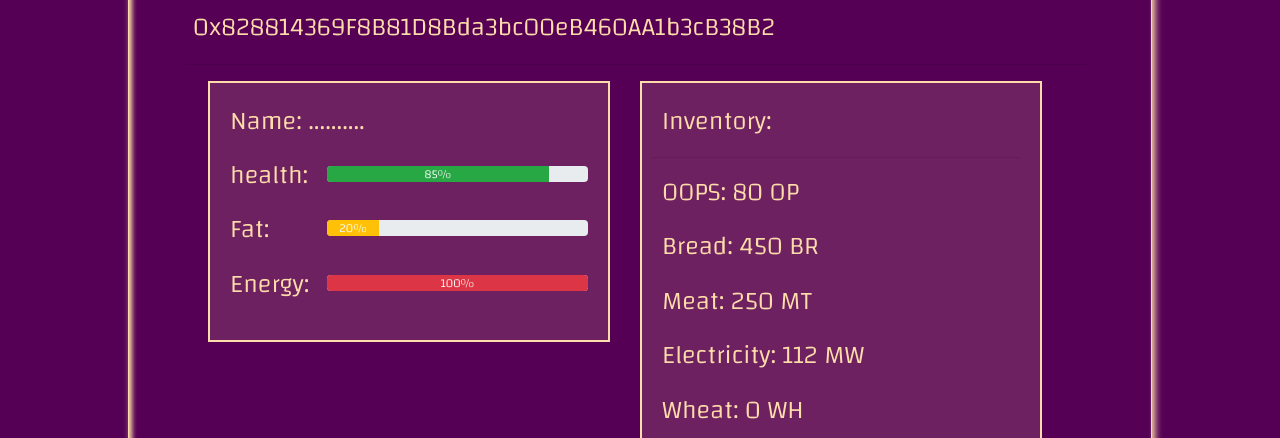
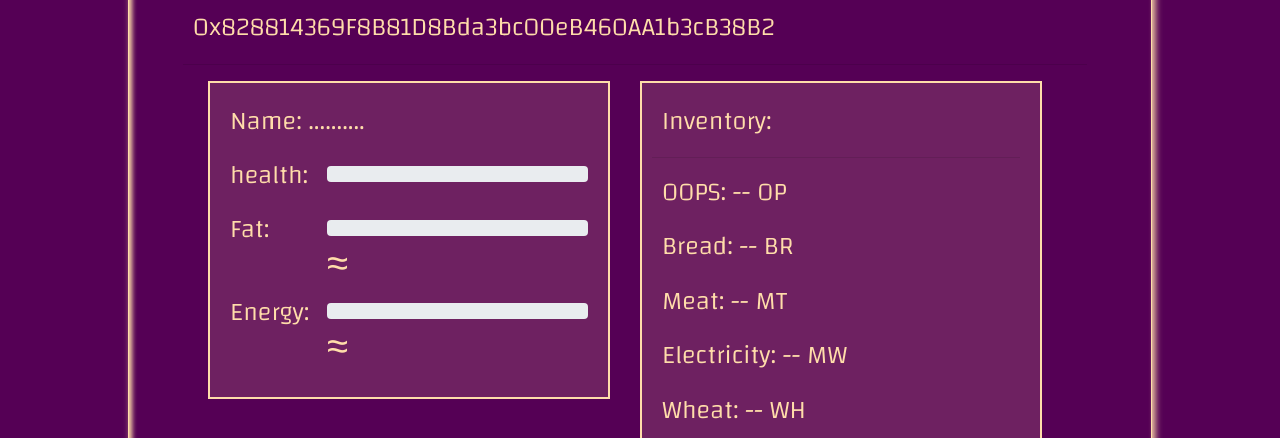
Before and after one commit to Norenium/Bin-Valley, a plain HTML site: page index.html in a window 1280 px wide. Shown: the part 350-788 px from the top of the page. Drawn offline with nearby package versions, Linux system fonts and the light colour scheme; a web font is replaced by a local one.

Commit message:
The inventori has been setted

```diff
--- a/index.html
+++ b/index.html
@@ -74,10 +74,10 @@
 
                                           <div class="progress">
                                                 <div class="progress-bar bg-success " role="progressbar"
-                                                      style="width: 85%" aria-valuenow="85" aria-valuemin="0"
-                                                      aria-valuemax="100" id="health-bar">85%
+                                                      style="width: 0%" aria-valuenow="80" aria-valuemin="0"
+                                                      aria-valuemax="100" id="health-bar">
+                                                      <span id="health-percentage">0%</span>
                                                 </div>
-
                                           </div>
                                     </div>
                               </div>
@@ -89,11 +89,14 @@
 
                                           <div class="progress">
                                                 <div class="progress-bar bg-warning " role="progressbar"
-                                                      style="width: 20%" aria-valuenow="20" aria-valuemin="0"
-                                                      aria-valuemax="100" id="health-bar">20%
+                                                      style="width: 0%" aria-valuenow="20" aria-valuemin="0"
+                                                      aria-valuemax="100" id="fat-bar">
+                                                      <span id="fat-percentage">0%</span>
                                                 </div>
+                                          </div>
+                                          <span class="little-comment float-end"> ≈ <span id="fat-cal">
+                                                </span></span>
 
-                                          </div>
                                     </div>
                               </div>
                               <div class="row">
@@ -104,12 +107,16 @@
 
                                           <div class="progress">
                                                 <div class="progress-bar bg-danger " role="progressbar"
-                                                      style="width: 100%" aria-valuenow="100" aria-valuemin="0"
-                                                      aria-valuemax="100" id="health-bar">100%
+                                                      style="width: 0%" aria-valuenow="100" aria-valuemin="0"
+                                                      aria-valuemax="100" id="energy-bar">
+                                                      <span id="energy-percentage"></span>
                                                 </div>
+                                          </div>
+                                          <span class="little-comment float-end"> ≈ <span id="energy-cal">
+                                                </span></span>
+                                    </div>
 
-                                          </div>
-                                    </div>
+
                               </div>
 
                         </div>
@@ -120,24 +127,30 @@
                               <hr>
                               <div class="row">
                                     <div class="col-10 ">
-                                          <p id="health-title">OOPS: <span class="float-end">80 OP</span> </p>
+                                          <p id="health-title">OOPS: <span class="float-end"><span id="op-val">--</span>
+                                                      OP</span> </p>
                                     </div>
                                     <div class="col-10 ">
-                                          <p id="health-title">Bread: <span class="float-end">450 BR</span> </p>
+                                          <p id="health-title">Bread: <span class="float-end"><span
+                                                            id="br-val">--</span> BR</span> </p>
                                     </div>
 
                                     <div class="col-10 ">
-                                          <p id="health-title">Meat: <span class="float-end">250 MT</span> </p>
+                                          <p id="health-title">Meat: <span class="float-end"><span id="mt-val">
+                                                            --</span> MT</span> </p>
                                     </div>
                                     <div class="col-10 ">
-                                          <p id="health-title">Electricity: <span class="float-end">112 MW</span> </p>
+                                          <p id="health-title">Electricity: <span class="float-end"><span
+                                                            id="mw-val">--</span> MW</span> </p>
                                     </div>
                                     <div class="col-10 ">
-                                          <p id="health-title">Wheat: <span class="float-end">0 WH</span> </p>
+                                          <p id="health-title">Wheat: <span class="float-end"><span
+                                                            id="wh-val">--</span> WH</span> </p>
                                     </div>
 
                                     <div class="col-10 ">
-                                          <p id="health-title">Flour: <span class="float-end">0 FL</span> </p>
+                                          <p id="health-title">Flour: <span class="float-end"><span
+                                                            id="fl-val">--</span> FL</span></p>
                                     </div>
                               </div>
                         </div>
@@ -158,7 +171,7 @@
                               <hr>
                               <p>Hunting: </p>
                               <p class="alert alert-danger" role="alert">You have not any hunting camp.</p>
-                              <p>Time to next hunt:  5H 22M</p>
+                              <p>Time to next hunt: 5H 22M</p>
 
 
 
@@ -167,7 +180,7 @@
                   <div class="col-6">
 
                         <div class="control-unit  ">
-                              <p>Inventory: </p>
+                              <p>Workout: </p>
                               <hr>
 
 
@@ -178,7 +191,7 @@
       </div>
 
 
-      <script type="text/javascript" src="assets/node_modules/ethers/dist/ethers.umd.min.js"></script>
+      <script src="./assets/node_modules/ethers/dist/ethers.umd.min.js"></script>
       <script src="assets/js/consts.js"></script>
       <script src="assets/js/intract.js"></script>
       <script src="assets/js/main.js"></script>
```
